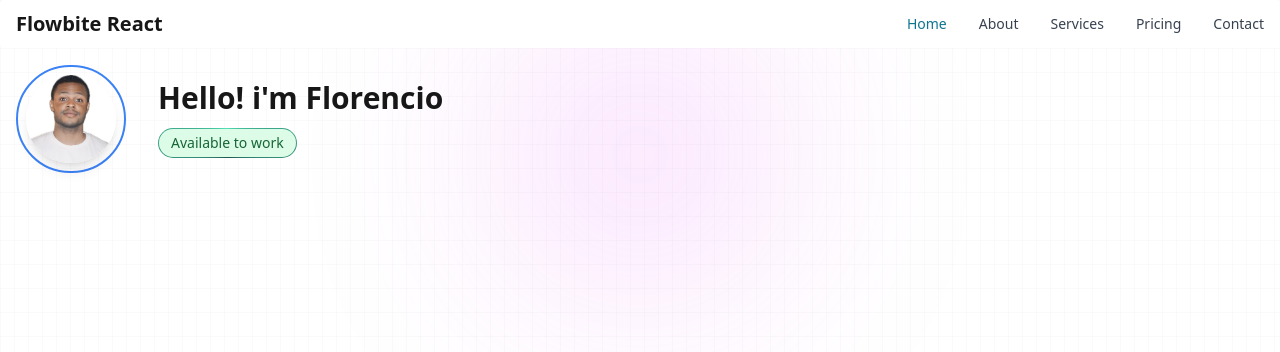
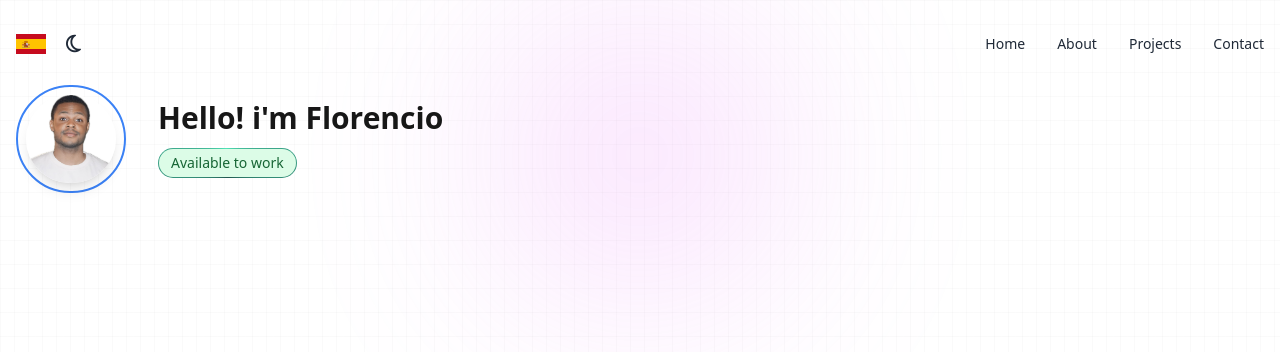
Before and after one commit to FlorencioTom/porfolio, a Next.js app in the folder porfolio/: page / in a window 1280 px wide. Shown: the top 352 px of the page. Built offline with nearby package versions, Linux system fonts and the light colour scheme.

Commit message:
falta animacion de navbar

```diff
--- a/porfolio/src/app/Nav/Nav.jsx
+++ b/porfolio/src/app/Nav/Nav.jsx
@@ -4,53 +4,7 @@ import { Navbar } from "flowbite-react";
 import Image from "next/image";
 import { useState } from "react";
 import { useTranslation } from 'react-i18next';
-
-const theme = {
-    root: {
-      base: 'bg-white px-2 py-2.5 dark:border-gray-700 dark:bg-gray-800 sm:px-4',
-      rounded: {
-        on: 'rounded',
-        off: ''
-      },
-      bordered: {
-        on: 'border',
-        off: ''
-      },
-      inner: {
-        base: 'mx-auto flex flex-wrap items-center justify-between',
-        fluid: {
-          on: '',
-          off: 'container'
-        }
-      }
-    },
-    brand: {
-      base: 'flex items-center'
-    },
-    collapse: {
-      base: 'w-full md:block md:w-auto',
-      list: 'mt-4 flex flex-col md:mt-0 md:flex-row md:space-x-8 md:text-sm md:font-medium',
-      hidden: {
-        on: 'hidden',
-        off: ''
-      }
-    },
-    link: {
-      base: 'block py-2 pl-3 pr-4 md:p-0',
-      active: {
-        on: 'bg-cyan-700 text-white dark:text-white md:bg-transparent md:text-cyan-700',
-        off: 'border-b border-gray-100 text-gray-700 hover:bg-gray-50 dark:border-gray-700 dark:text-gray-400 dark:hover:bg-gray-700 dark:hover:text-white md:border-0 md:hover:bg-transparent md:hover:text-cyan-700 md:dark:hover:bg-transparent md:dark:hover:text-white'
-      },
-      disabled: {
-        on: 'text-gray-400 hover:cursor-not-allowed dark:text-gray-600',
-        off: ''
-      }
-    },
-    toggle: {
-      base: 'inline-flex items-center rounded-lg p-2 text-sm text-gray-500 hover:bg-gray-100 focus:outline-none focus:ring-2 focus:ring-gray-200 dark:text-gray-400 dark:hover:bg-gray-700 dark:focus:ring-gray-600 md:hidden',
-      icon: 'h-6 w-6 shrink-0'
-    }
-  };
+import {theme} from './navTheme'
 
 const Nav = () => {
 
@@ -77,67 +31,31 @@ const Nav = () => {
     };
 
     return (
-        <Navbar fluid rounded className={theme.root.base}>
-        <Navbar.Brand as={Link} href="https://flowbite-react.com">
-          <span className="self-center whitespace-nowrap text-xl font-semibold dark:text-white">Flowbite React</span>
+      <Navbar fluid rounded className={theme.root.base}>
+        <Navbar.Brand>
+          <Image
+            className="mr-5 dark:text-white"
+            src={flag === 0 ? "/es.svg" : "/gb.svg"}
+            alt="Flag"
+            width={30}
+            height={20}
+            onClick={toggleLanguage}
+            style={{ cursor: "pointer" }}
+          />
+          <i
+            className={`fa-regular ${darkMode ? "fa-sun" : "fa-moon"} text-xl text-gray-800 dark:text-white`}
+            onClick={toggleColorMode}
+            style={{ cursor: "pointer" }}
+          ></i>
         </Navbar.Brand>
         <Navbar.Toggle />
         <Navbar.Collapse>
-          <Navbar.Link href="#" active>
-            Home
-          </Navbar.Link>
-          <Navbar.Link as={Link} href="#">
-            About
-          </Navbar.Link>
-          <Navbar.Link href="#">Services</Navbar.Link>
-          <Navbar.Link href="#">Pricing</Navbar.Link>
-          <Navbar.Link href="#">Contact</Navbar.Link>
+          <Navbar.Link href="#" className={theme.link.base}>{t('home')}</Navbar.Link>
+          <Navbar.Link href="#" className={theme.link.base}>{t('about')}</Navbar.Link>
+          <Navbar.Link href="#" className={theme.link.base}>{t('projects')}</Navbar.Link>
+          <Navbar.Link href="#" className={theme.link.base}>{t('contact')}</Navbar.Link>
         </Navbar.Collapse>
       </Navbar>
-        // <div className="w-full bg-transparent py-10">
-        //     <div className="xl:max-w-screen-xl lg:max-w-screen-lg md:max-w-screen-md sm:max-w-screen-sm mx-auto flex items-center justify-between px-4">
-        //         <div className="flex items-center space-x-6 dark:text-white">
-        //             <i className="fas fa-code text-xl" /> {/* Ícono de código */}
-        //             <ul className="flex space-x-8">
-        //                 <li className="cursor-pointer text-gray-800 dark:text-white
-        //                             hover:text-blue-500 dark:hover:text-yellow-500
-        //                             transition-colors duration-300">
-        //                 {t('home')}
-        //                 </li>
-        //                 <li className="cursor-pointer text-gray-800 dark:text-white
-        //                             hover:text-blue-500 dark:hover:text-yellow-500
-        //                             transition-colors duration-300">
-        //                 {t('about')}
-        //                 </li>
-        //                 <li className="cursor-pointer text-gray-800 dark:text-white
-        //                             hover:text-blue-500 dark:hover:text-yellow-500
-        //                             transition-colors duration-300">
-        //                 {t('projects')}
-        //                 </li>
-        //                 <li className="cursor-pointer text-gray-800 dark:text-white
-        //                             hover:text-blue-500 dark:hover:text-yellow-500
-        //                             transition-colors duration-300">
-        //                 {t('contact')}
-        //                 </li>
-        //             </ul>
-        //         </div>
-        //         <div className="flex space-x-8">
-        //             <Image
-        //                 className="dark:text-white"
-        //                 src={flag === 0 ? "/es.svg" : "/gb.svg"}
-        //                 alt="Flag"
-        //                 width={30}
-        //                 height={20}
-        //                 onClick={toggleLanguage}
-        //                 style={{ cursor: "pointer" }}
-        //             />
-        //             <i className={`fa-regular ${darkMode ? "fa-sun" : "fa-moon"} text-xl text-gray-800 dark:text-white`}
-        //                 onClick={toggleColorMode}
-        //                 style={{cursor: "pointer"}}>
-        //             </i>
-        //         </div>
-        //     </div>
-        // </div>
     );
 }
 
--- /dev/null
+++ b/porfolio/src/app/Nav/navTheme.js
@@ -0,0 +1,46 @@
+export const theme = {
+    root: {
+      base: 'bg-transparent px-10 py-2.5 dark:border-gray-700 dark:bg-transparent sm:px-4 xl:max-w-screen-xl lg:max-w-screen-lg md:max-w-screen-md sm:max-w-screen-sm mx-auto mt-5',
+      rounded: {
+        on: 'rounded',
+        off: ''
+      },
+      bordered: {
+        on: 'border',
+        off: ''
+      },
+      inner: {
+        base: 'mx-auto flex flex-wrap items-center justify-between',
+        fluid: {
+          on: '',
+          off: 'container'
+        }
+      }
+    },
+    brand: {
+      base: 'flex items-center'
+    },
+    collapse: {
+      base: 'w-full md:block md:w-auto transition-all duration-300 ease-in-out',
+      list: 'mt-4 flex flex-col md:mt-0 md:flex-row md:space-x-8 md:text-sm md:font-medium',
+      hidden: {
+        on: 'hidden',
+        off: ''
+      }
+    },
+    link: {
+      base: 'hover:bg-transparent block rounded py-2 pl-3 pr-4 md:p-0 cursor-pointer text-gray-800 dark:text-white hover:text-cyan-700 hover:text-cyan-700 dark:hover:text-yellow-500 dark:hover:bg-transparent transition-all duration-300',
+      active: {
+        on: "bg-cyan-700 border rounded text-white dark:text-white md:bg-transparent md:text-cyan-700",
+        off: "border-b border-gray-100 text-gray-700 dark:text-gray-400 dark:hover:text-white md:border-0 md:hover:bg-transparent md:hover:text-cyan-700 md:dark:hover:bg-transparent md:dark:hover:text-white",
+      },
+      disabled: {
+        on: 'text-gray-400 hover:cursor-not-allowed dark:text-gray-600',
+        off: ''
+      }
+    },
+    toggle: {
+      base: 'inline-flex items-center rounded-lg p-2 text-sm text-gray-500 focus:outline-none focus:ring-2 focus:ring-gray-200 dark:text-gray-400 md:hidden',
+      icon: 'h-6 w-6 shrink-0'
+    }
+  };
```
